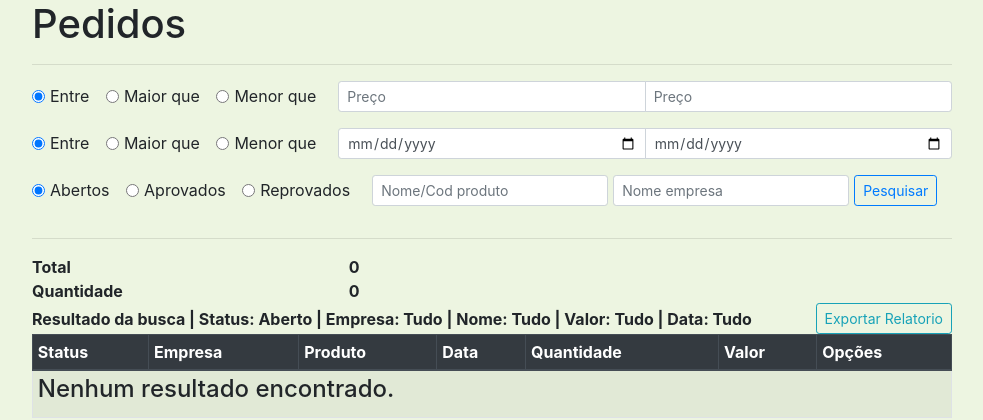
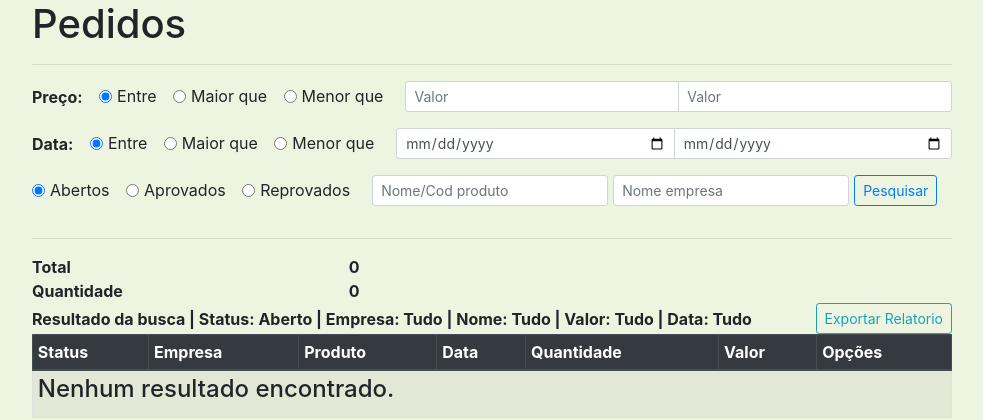
Before and after one commit to vitornr7/estoque-django, a Django app: page /listar_pedidos/ in a window 1280 px wide. Shown: the part 56-476 px from the top of the page, without its empty margins (148-1131 px from the left). Run offline with Django 3.2, Linux system fonts and the light colour scheme; the visitor is signed in with stand-in values (Sample User, id 1); data that the repository does not hold is empty; some libraries are stand-ins or nearby versions.

Commit message:
label para radios

```diff
--- a/estoque/templates/estoque/pesquisa/datas.html
+++ b/estoque/templates/estoque/pesquisa/datas.html
@@ -1,5 +1,9 @@
 <div class="form-row align-items-center">
     <div class="form-group col-auto">
+        <div class="form-check form-check-inline">
+            <strong>Data:</strong>
+        </div>
+
         <div class="form-check form-check-inline">
             <input class="form-check-input" type="radio" name="opcao_data" id="radiodata1" value="entre" checked>
             <label class="form-check-label" for="radiodata1">Entre</label>
--- a/estoque/templates/estoque/pesquisa/precos.html
+++ b/estoque/templates/estoque/pesquisa/precos.html
@@ -1,5 +1,8 @@
 <div class="form-row align-items-center">
     <div class="form-group col-auto">
+        <div class="form-check form-check-inline">
+            <strong>Preço:</strong>
+        </div>
         <div class="form-check form-check-inline">
             <input class="form-check-input " type="radio" name="opcao_valor" id="radiovalor1" value="entre" checked>
             <label class="form-check-label" for="radiovalor1">Entre</label>
@@ -18,9 +21,9 @@
 
     <div class="form-group col-lg">
         <div class="input-group input-group-sm">
-            <input class="form-control" type="number" min="0" step="0.01" placeholder="Preço" aria-label="Search"
+            <input class="form-control" type="number" min="0" step="0.01" placeholder="Valor" aria-label="Search"
                 name="valor1">
-            <input class="form-control" type="number" min="0" step="0.01" placeholder="Preço" aria-label="Search"
+            <input class="form-control" type="number" min="0" step="0.01" placeholder="Valor" aria-label="Search"
                 name="valor2">
         </div>
     </div>
```
